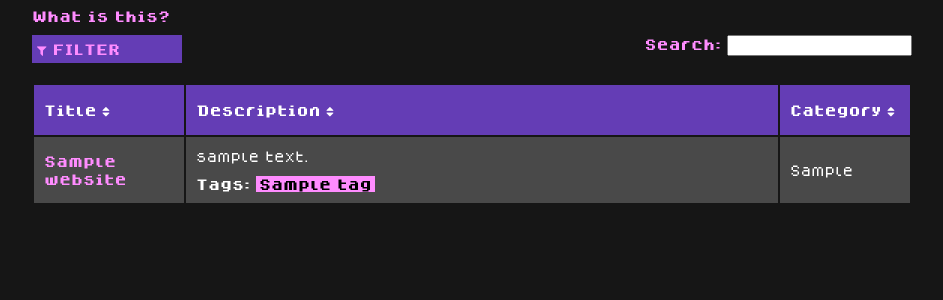
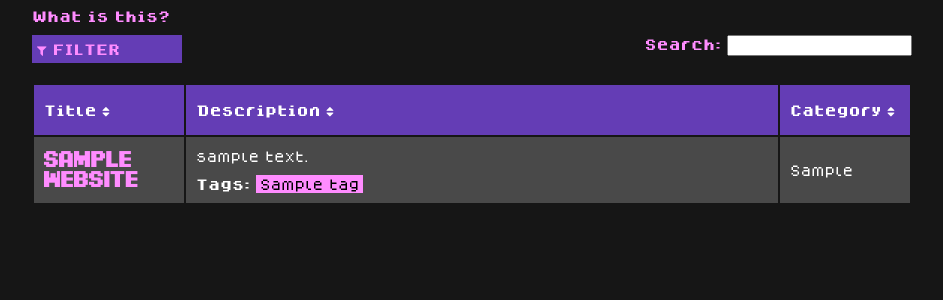
Before and after one commit to sadgrlonline/yesterlinks, a PHP site: page / in a window 1280 px wide. Shown: the part 199-499 px from the top of the page, without its empty margins (168-1111 px from the left). Run offline with PHP 8.4, Linux system fonts and the light colour scheme; tables that the repository leaves empty or names only in its code hold one stand-in row (values such as "Sample post"); some libraries are stand-ins or nearby versions.

Commit message:
adjusted font size for readability

```diff
--- a/style.css
+++ b/style.css
@@ -69,9 +69,11 @@
   background-color: #494949;
 }
 
-tr a {
+td.url a {
   color: var(--accent2);
   font-weight: bold;
+  font-size: 22px;
+  font-family: 'Digivolve';
   text-decoration: none;
 }
 
@@ -286,7 +288,11 @@
 .myTags {
   background-color: var(--accent2);
   color: black;
-  padding: 3px;
+  padding: 4px;
+}
+
+.myTags {
+  text-decoration: none;
 }
 
 .itemTags {
```
